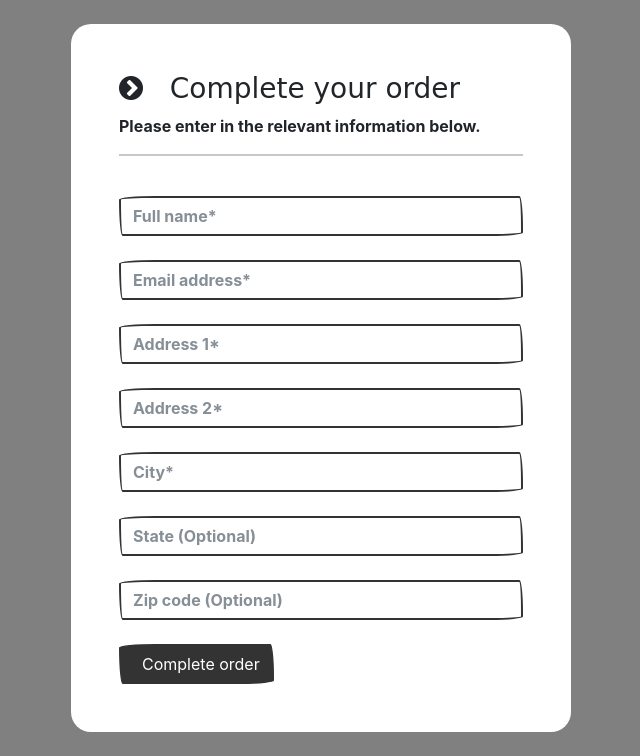
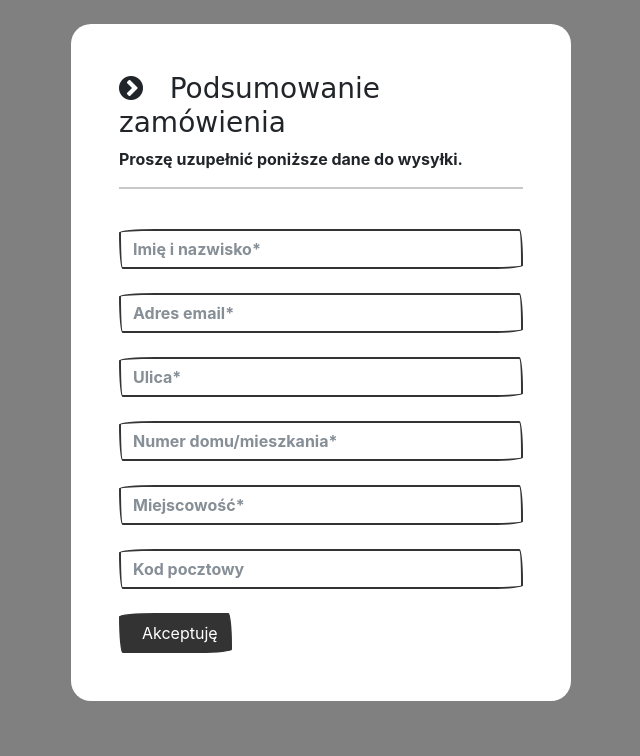
Before and after one commit to VinylSquad/DjangoVinylShop, a Django app: page /payment/checkout in a window 1280 px wide. Shown: the part 60-816 px from the top of the page, without its empty margins (319-959 px from the left). After the commit the page ends 761 px from the top, so only its background shows below. Run offline with Django 4.2, Linux system fonts and the light colour scheme; data that the repository does not hold is empty; some libraries are stand-ins or nearby versions; some web fonts are replaced.

```diff
--- a/DjangoVinylShop_project/payment/templates/payment/checkout.html
+++ b/DjangoVinylShop_project/payment/templates/payment/checkout.html
@@ -30,9 +30,9 @@
 
                 <div>
 
-                    <h3> <i class="fa fa-chevron-circle-right" aria-hidden="true"></i> &nbsp; Complete your order </h3>
+                    <h3> <i class="fa fa-chevron-circle-right" aria-hidden="true"></i> &nbsp; Podsumowanie zamówienia </h3>
 
-                    <p> Please enter in the relevant information below. </p>
+                    <p> Proszę uzupełnić poniższe dane do wysyłki. </p>
 
 
 
@@ -42,7 +42,7 @@
 
                     <div class="form-field">
 
-                        <input class="form-control validate" id="name" type="text" placeholder="Full name*" autocomplete="off" value="" required>
+                        <input class="form-control validate" id="name" type="text" placeholder="Imię i nazwisko*" autocomplete="off" value="{{shipping.full_name}}" required>
 
                     </div>
 
@@ -52,7 +52,7 @@
 
                     <div class="form-field">
 
-                        <input class="form-control validate" id="email" type="email" placeholder="Email address*" autocomplete="off" value="" required>
+                        <input class="form-control validate" id="email" type="email" placeholder="Adres email*" autocomplete="off" value="{{shipping.email}}" required>
 
                     </div>
 
@@ -62,7 +62,7 @@
 
                     <div class="form-field">
 
-                        <input class="form-control validate" id="address1" type="text" placeholder="Address 1*" autocomplete="off" value="" required>
+                        <input class="form-control validate" id="street" type="text" placeholder="Ulica*" autocomplete="off" value="{{shipping.street}}" required>
 
                     </div>
 
@@ -72,7 +72,7 @@
 
                     <div class="form-field">
 
-                        <input class="form-control validate" id="address2" type="text" placeholder="Address 2*" autocomplete="off" value="" required>
+                        <input class="form-control validate" id="street_number" type="text" placeholder="Numer domu/mieszkania*" autocomplete="off" value="{{shipping.street_number}}" required>
 
                     </div>
 
@@ -82,7 +82,7 @@
 
                     <div class="form-field">
 
-                        <input class="form-control validate" id="city" type="text" placeholder="City*" autocomplete="off" value="" required>
+                        <input class="form-control validate" id="city" type="text" placeholder="Miejscowość*" autocomplete="off" value="{{shipping.city}}" required>
 
                     </div>
 
@@ -92,17 +92,7 @@
 
                     <div class="form-field">
 
-                        <input class="form-control" id="state" type="text" placeholder="State (Optional)" autocomplete="off" value="">
-
-                    </div>
-
-
-                    <br>
-
-
-                    <div class="form-field">
-
-                        <input class="form-control" id="zipcode" type="text" placeholder="Zip code (Optional)" autocomplete="off" value="">
+                        <input class="form-control" id="zipcode" type="text" placeholder="Kod pocztowy" autocomplete="off" value="{{shipping.zipcode}}">
 
                     </div>
 
@@ -112,7 +102,7 @@
 
 
 
-               <button id="complete-order" type="submit" class="btn btn-primary navbar-btn text-white"> &nbsp; Complete order </button>
+               <button id="complete-order" type="submit" class="btn btn-primary navbar-btn text-white"> &nbsp; Akceptuję </button>
 
 
                 <br>
--- a/DjangoVinylShop_project/payment/views.py
+++ b/DjangoVinylShop_project/payment/views.py
@@ -1,9 +1,24 @@
 from django.shortcuts import render
+from . models import ShippingAddress
 
 # Create your views here.
 
 def checkout(request):
-    return render(request, 'payment/checkout.html')
+    # users with account -> pre-fill form
+    if request.user.is_authenticated:
+        try:
+            # authenticated users with shipping information
+            shipping_address = ShippingAddress.objects.get(user=request.user.id)
+            context = {'shipping': shipping_address}
+            return render(request, 'payment/checkout.html', context=context)
+
+        except:
+            # authinticated user with no shipping information
+            return render(request, 'payment/checkout.html')
+
+    else:
+        # guest user -> not logged
+        return render(request, 'payment/checkout.html')
 
 def payment_success(request):
     return render(request, 'payment/payment-success.html')
```
Also changed, not shown: DjangoVinylShop_project/payment/admin.py (+5 -2 lines), DjangoVinylShop_project/payment/models.py (+29 -3 lines), 1 other file.
